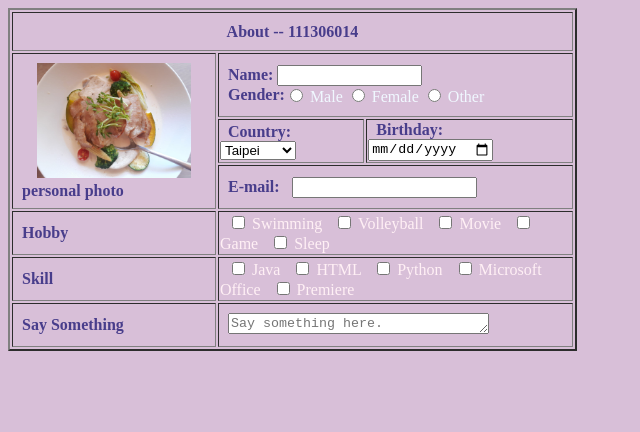
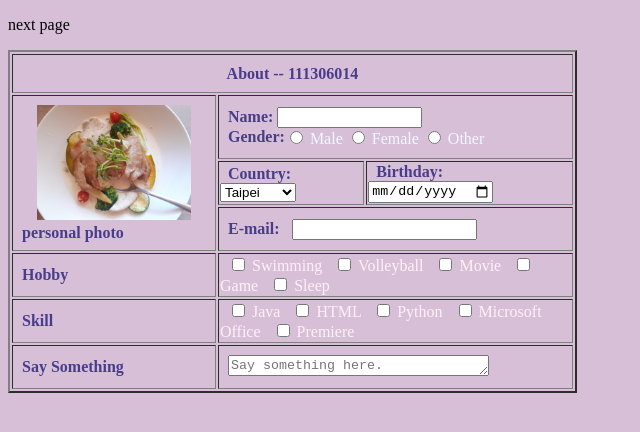
Before and after one commit to mina0829/mina0829.github.io, a plain HTML site: page HW2/p2.html in a window 1280 px wide. Shown: the whole page, without its empty margins (0-640 px from the left). Drawn offline with Linux system fonts and the light colour scheme.

Commit message:
2nd commit

```diff
--- a/HW2/p2.html
+++ b/HW2/p2.html
@@ -88,5 +88,6 @@
 				</td>
 			</tr>
 		</tbody>
+		<p><a herf="https://mina0829.github.io/HW2/p3.html" title="Next Page">next page</a>
 </body>
 </html>
```
